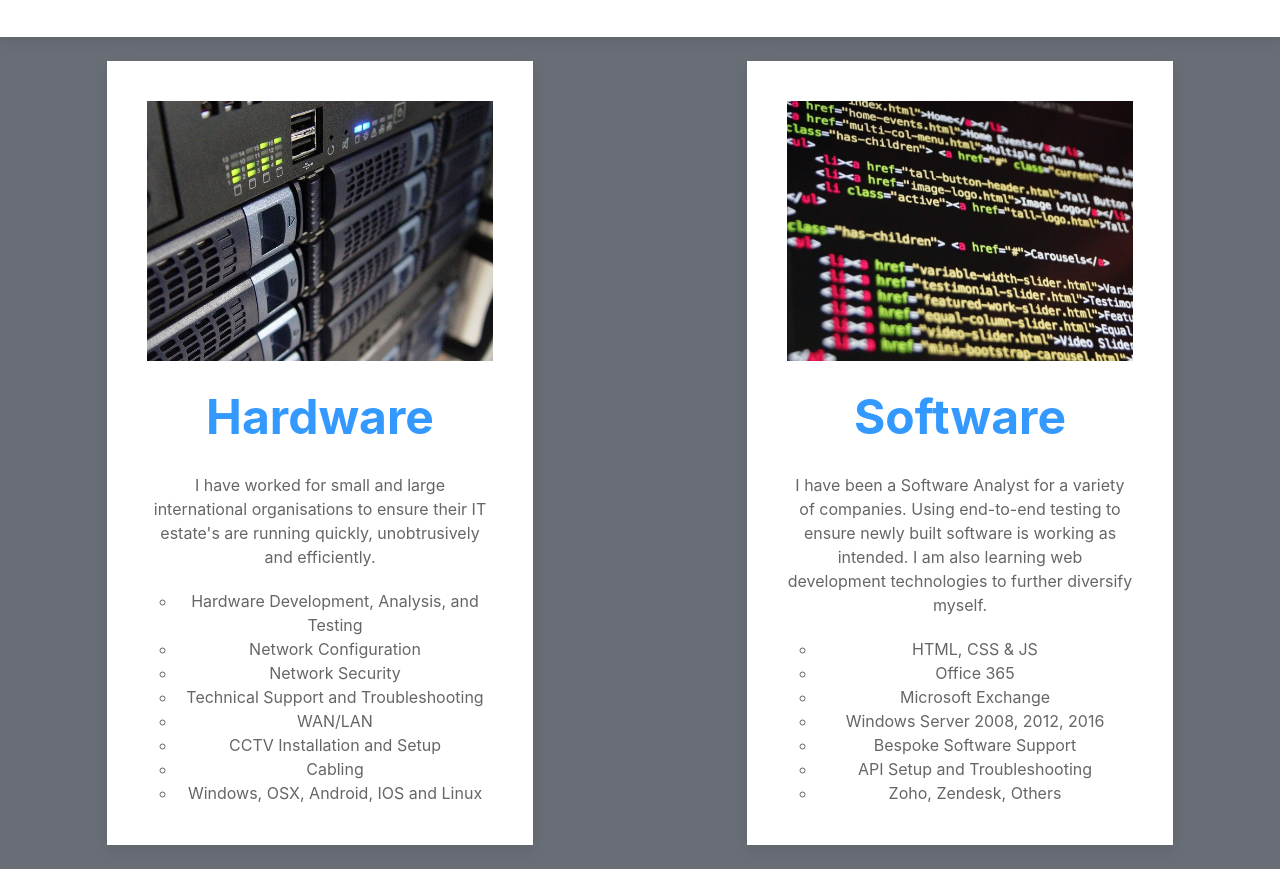
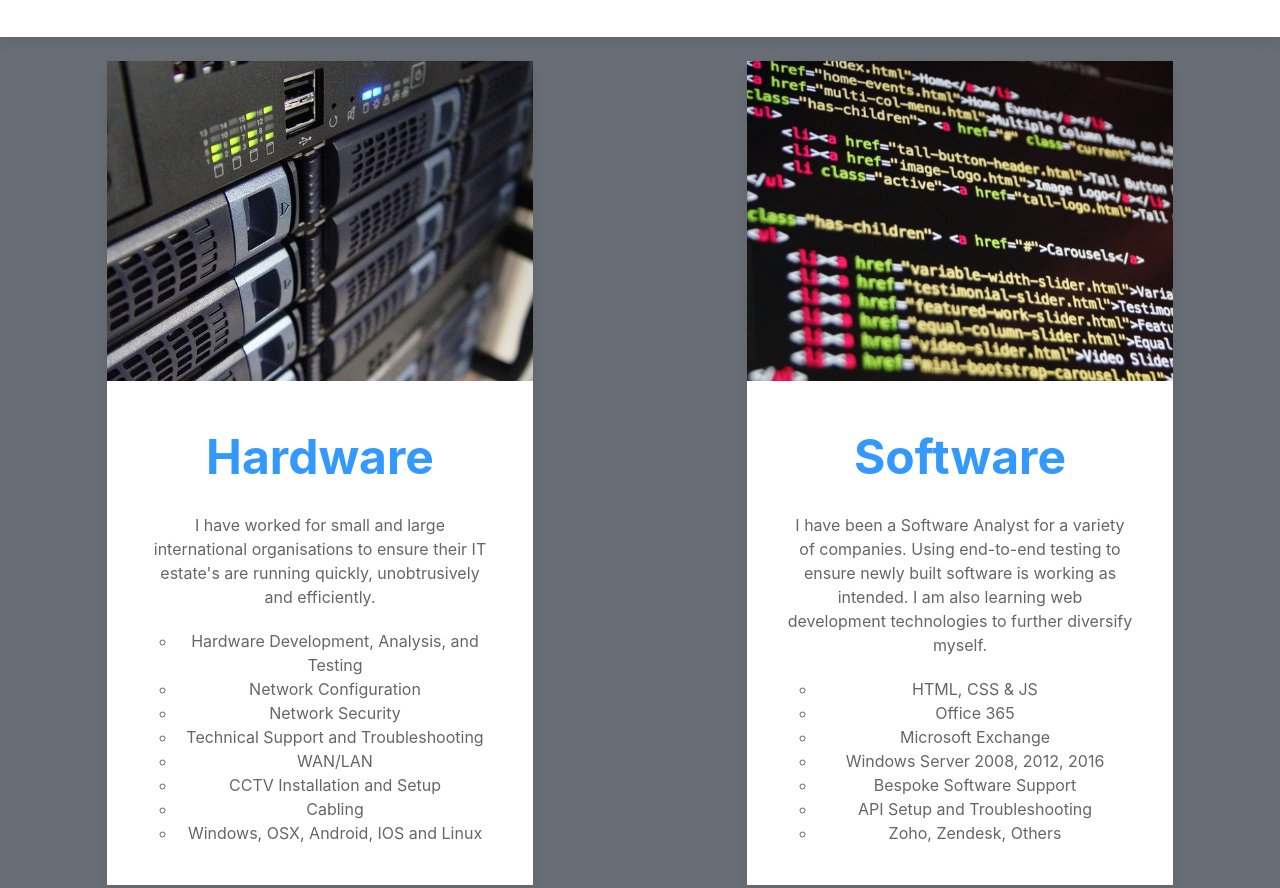
Before and after one commit to Asher-Broadbent/Portfolio, a plain HTML site: page index.html in a window 1280 px wide. Shown: the part 449-1337 px from the top of the page. Drawn offline with nearby package versions, Linux system fonts and the light colour scheme.

Commit message:
Changed Overview Aesthetic

```diff
--- a/index.html
+++ b/index.html
@@ -46,9 +46,11 @@
 <div class="uk-flex uk-flex-around uk-text-center">
 
 <div class="uk-width-1-3">
-  <div class="uk-card uk-card-default uk-card-body">
+  <div class="uk-card uk-card-default">
+    <div class="uk-card-media-top">
     <img src="img\hardware-main.jpg" alt="">
-    <br>
+    </div>
+    <div class="uk-card-body">
     <p class="tabhead">Hardware</p>
     <p>I have worked for small and large international organisations to ensure their IT estate's are running quickly, unobtrusively and efficiently.</p>
     <ul>
@@ -61,13 +63,16 @@
       <li>Cabling</li>
       <li>Windows, OSX, Android, IOS and Linux</li>
     </ul>
+      </div>
   </div>
 
   </div>
 <div class="uk-width-1-3">
-  <div class="uk-card uk-card-default uk-card-body">
+  <div class="uk-card uk-card-default">
+    <div class="uk-card-media-top">
     <img src="img\software-main.png" alt="">
-    <br>
+    </div>
+    <div class="uk-card-body">
     <p class="tabhead">Software</p>
     <p>I have been a Software Analyst for a variety of companies. Using end-to-end testing to ensure newly built software is working as intended. I am also learning web development technologies to further diversify myself.</p>
     <ul>
@@ -78,6 +83,8 @@
       <li>Bespoke Software Support</li>
       <li>API Setup and Troubleshooting</li>
       <li>Zoho, Zendesk, Others </li>
+      </ul>
+      </div>
     </div>
   </div>
 
--- a/style.css
+++ b/style.css
@@ -29,3 +29,7 @@ main {
   text-align: center;
   font-size: 1.1rem;
 }
+
+.uk-class-default {
+  background: #eeeeee;
+}
```
